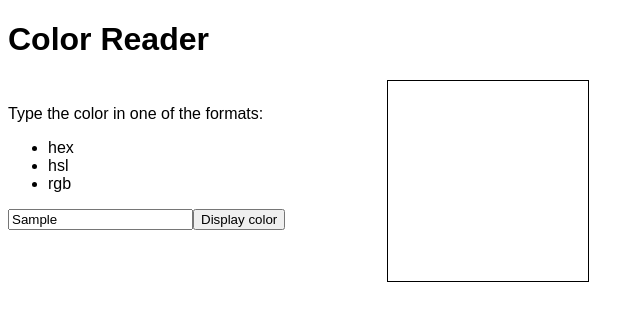
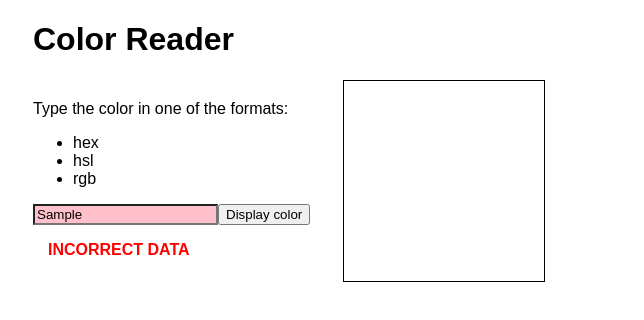
Before and after one commit to avarlith/color-reader, a React app: page / in a window 1280 px wide. Both pictures are taken after typing "Sample" into the empty fields and a click on the button "Display color". Shown: the whole page, without its empty margins (0-644 px from the left). Built offline with nearby package versions, Linux system fonts and the light colour scheme.

Commit message:
added css class, changed info about incorect data (instead of alert - information in div)

```diff
--- a/src/convert-functions.js
+++ b/src/convert-functions.js
@@ -83,7 +83,7 @@ function convertHslToRgb(hsl) {
     b = hue2rgb(p, q, h - 1 / 3);
   }
 
-  return 'rgb(' + Math.round(r * 255) + ',' + Math.round(g * 255) + ',' + Math.round(b * 255) + ')';
+  return 'rgb(' + Math.round(r * 255) + ', ' + Math.round(g * 255) + ', ' + Math.round(b * 255) + ')';
 }
 
 export { convertRgbToHex, convertRgbToHsl, convertHexToRgb, convertHslToRgb };
--- a/src/get-color.js
+++ b/src/get-color.js
@@ -5,12 +5,18 @@ import { isValidForm } from './validation.js';
 export class GetColor extends React.Component {
   constructor(props) {
     super(props);
+    this.state = {
+      isActive: true
+    }
     this.handleGetColor = this.handleGetColor.bind(this);
   }
 
   handleGetColor(e) {
     e.preventDefault();
     const color = this.input.value;
+    this.setState({
+      isActive: true
+    })
     if (isValidForm(color)) {
       let hex, hsl, rgb;
       if (color.indexOf('rgb') > -1) {
@@ -28,7 +34,9 @@ export class GetColor extends React.Component {
       }
       this.props.onClick(color, hex, hsl, rgb);
     } else {
-      return alert('INCORRECT FORMAT');
+      return this.setState({
+        isActive: false
+      });
     }
   }
 
@@ -45,8 +53,11 @@ export class GetColor extends React.Component {
               </ul>
             </label>
           </div>
-          <input ref={(input) => this.input = input} />
+          <input type="text" className={!this.state.isActive ? "alert" : null} ref={(input) => this.input = input} />
           <button onClick={this.handleGetColor}>Display color</button>
+          <div className={this.state.isActive ? "hidden" : null}>
+            <p className="alert-info">incorrect data</p>
+          </div>
         </form>
       </div>
     )
--- a/src/index.css
+++ b/src/index.css
@@ -2,13 +2,32 @@ body {
   font-family: Arial, Helvetica, sans-serif;
 }
 
-.get-color {
-  width: 30%;
-  float: left;
+form {
+  padding-top: 20px;
 }
 
-form {
-  padding-top: 25px;
+.main {
+  margin-left: 25px;
+}
+
+.alert {
+  background: pink;
+}
+
+.hidden {
+  display: none;
+}
+
+.alert-info {
+  padding-left: 15px;
+  color: red;
+  font-weight: bold;
+  text-transform: uppercase;
+}
+
+.get-color {
+  width: 25%;
+  float: left;
 }
 
 .display-color {
--- a/src/index.js
+++ b/src/index.js
@@ -27,10 +27,10 @@ class ColorReader extends React.Component {
 
   render() {
     return (
-      <div>
+      <div className="main">
         <h1>Color Reader</h1>
         <GetColor onClick={this.handleSubmit} />
-        <DisplayColor background={this.state.background} hexCode={this.state.hexCode} rgbCode={this.state.rgbCode} hslCode={this.state.hslCode} />
+        <DisplayColor background={this.state.background} hexCode={this.state.hexCode} hslCode={this.state.hslCode} rgbCode={this.state.rgbCode}/>
       </div>
     );
   }
```
